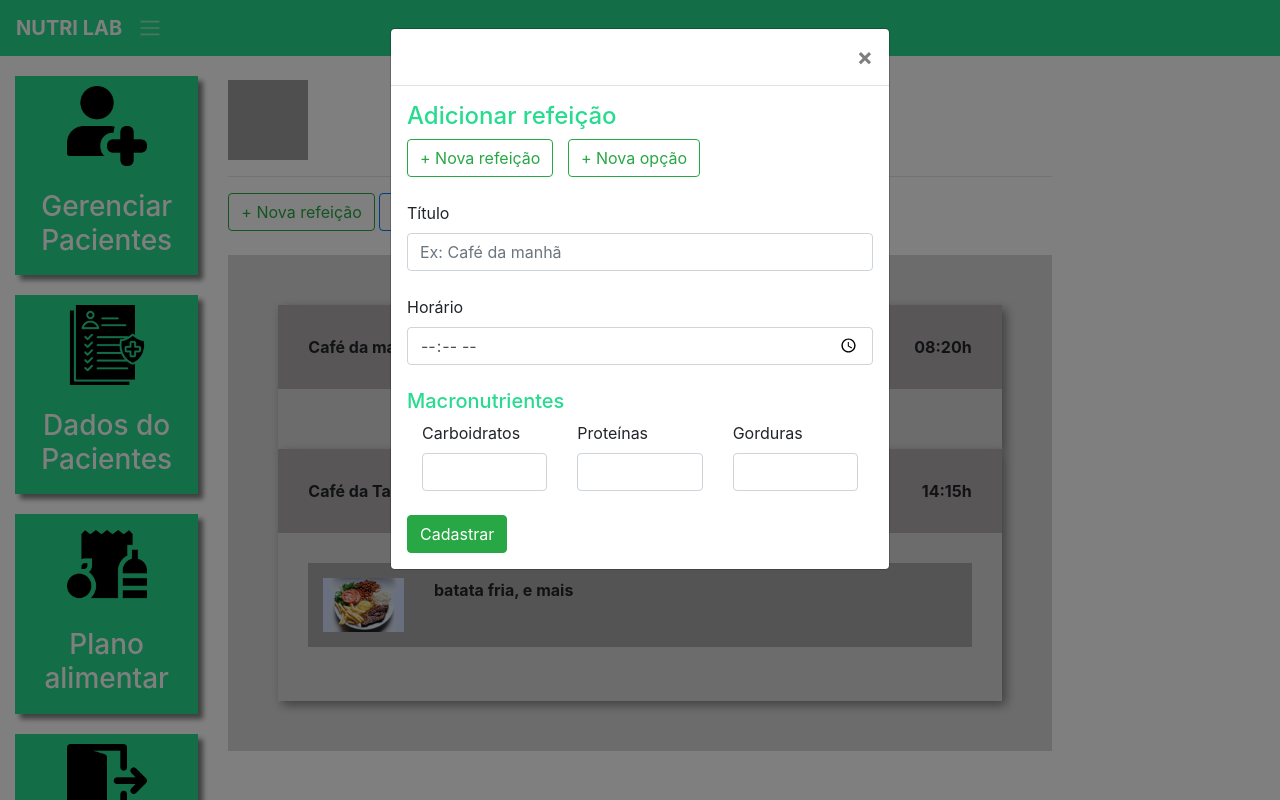
After one commit to ricardoramospereira/nutri, a Django app: page /plano_alimentar/1/ in a window 1280 px wide, after a click on "+ Nova refeição". The commit adds this page. Run offline with Django 4.2, Linux system fonts and the light colour scheme; a user stored in the database is signed in; data comes from the database, SQL or seed files in the repository; both versions use the stored data as it was after the commit; grey boxes are pictures that could not be loaded.

Commit message:
dados_alimentação

```diff
--- a/autenticacao/views.py
+++ b/autenticacao/views.py
@@ -66,7 +66,7 @@ def logar(request):
         return redirect('/auth/logar')
     else:
         auth.login(request, usuario)
-        return redirect('/')
+        return redirect('/pacientes')
 
 def sair(request):
     auth.logout(request)
--- a/core/urls.py
+++ b/core/urls.py
@@ -16,8 +16,12 @@ Including another URLconf
 from django.contrib import admin
 from django.urls import path, include
 
+from django.conf import settings
+from django.conf.urls.static import static
+
 urlpatterns = [
     path("admin/", admin.site.urls),
     path("auth/", include('autenticacao.urls')),
     path("", include('plataforma.urls')),
-]
+
+]  + static(settings.MEDIA_URL, document_root=settings.MEDIA_ROOT)
--- /dev/null
+++ b/plataforma/templates/plano_alimentar.html
@@ -0,0 +1,177 @@
+{% extends 'base_plataforma.html' %}
+{% load static %}
+{% block 'plataforma' %}
+{% if messages %}
+<br>
+{% for message in messages %}
+<div class="alert {{message.tags}}">
+{{message}}
+</div>
+{% endfor %}
+{% endif %}
+<br>
+<div class="row">
+    <div class="col-md-3">
+        {% if paciente.sexo == "M"%}
+        <img src="{% static 'plataforma/img/homem.png' %}" width="80" height="80">
+        {% else %}
+        <img src="{% static 'plataforma/img/feminino.png' %}" width="80" height="80">
+        {% endif %}
+    </div>
+    <div class="col-md-3 dados descricao">
+        <h4>{{paciente.nome}}</h4>
+        <h6>{{paciente.idade}} Anos</h6>
+    </div>
+</div>
+<hr>
+<button type="button" class="btn btn-outline-success" data-toggle="modal" data-target="#modal">
++ Nova refeição
+</button>
+<button type="button" class="btn btn-outline-primary">
+Exportar refeição
+</button>
+<br>
+<br>
+<div class="fundo-alimentar">
+
+    {% for re in refeicao %}
+        <div class="refeicao">
+            <div class="head-refeicao">
+                <span>{{re.titulo}}</span>
+                <span style="float: right;">{{re.horario}}h</span>
+            </div>
+            <div class="body-refeicao">
+
+                {% for o1 in opcao %}
+                    {% if o1.refeicao == re%}
+                        <div class="opcao">
+                            <div class="row">
+                                <div class="col-md-2">
+                                    <img width="100%" src="{{o1.imagem.url}}">
+                                </div>
+                                <div class="col-md-10">
+                                {{o1.descricao}}
+                                </div>
+                            </div>
+                        </div>
+                        <br>
+                    {% endif %}
+                {% endfor %}
+
+            </div>
+        </div>
+    {% endfor %}
+
+</div>
+<div class="modal fade" id="modal" tabindex="-1" role="dialog" aria-labelledby="exampleModalLabel" aria-hidden="true">
+    <div class="modal-dialog" role="document">
+        <div class="modal-content">
+            <div class="modal-header">
+                <button type="button" class="close" data-dismiss="modal" aria-label="Close">
+                <span aria-hidden="true">&times;</span>
+                </button>
+            </div>
+
+            <div class="modal-body">
+                <h4 class="titulo">Adicionar refeição</h4>
+                <button type="button" onclick="exibe_refeicao()" class="btn btn-outline-success">
+                + Nova refeição
+                </button>
+                <button style="margin-left: 10px;" onclick="exibe_opcao()" type="button" class="btn btn-outline-success" >
+                + Nova opção
+                </button>
+                <br>
+                <br>
+                <div id="form-refeicao" style="display: block;">
+                    <form action="{% url 'refeicao' paciente.id %}" method="POST">{% csrf_token %}
+                        <label for="validationServerUsername">Título</label>
+                        <div class="input-group">
+                            <input type="text" class="form-control" placeholder="Ex: Café da manhã" name="titulo">
+                        </div>
+                        <br>
+                        <label for="validationServerUsername">Horário</label>
+                        <div class="input-group">
+                            <input type="time" class="form-control" placeholder="-" name="horario">
+                        </div>
+                        <br>
+                        <h5 class="titulo">Macronutrientes</h5>
+                        <div class="container">
+                            <div class="row">
+                                <div class="col-md-4">
+                                    <label for="validationServerUsername">Carboidratos</label>
+                                    <div class="input-group">
+                                        <input type="text" class="form-control" placeholder="" name="carboidratos">
+                                    </div>
+                                </div>
+                                <div class="col-md-4">
+                                    <label for="validationServerUsername">Proteínas</label>
+                                    <div class="input-group">
+                                        <input type="text" class="form-control" placeholder="" name="proteinas">
+                                    </div>
+                                </div>
+                                <div class="col-md-4">
+                                    <label for="validationServerUsername">Gorduras</label>
+                                    <div class="input-group">
+                                        <input type="text" class="form-control" placeholder="" name="gorduras">
+                                    </div>
+                                </div>
+                            </div>
+                        </div>
+                        <br>
+                        <input type="submit" value="Cadastrar" class="btn btn-success">
+                    </form>
+                </div>
+
+                <div id="form-opcao" style="display: none;">
+                    <form action="{% url 'opcao' paciente.id %}" method="POST" enctype='multipart/form-data'>{% csrf_token %}
+                        <label for="validationServerUsername">Selecione a refeição</label>
+                        <div class="input-group">
+                            <select class="form-control" name="refeicao">
+
+                                {% for re in refeicao %}
+                                 <option value="{{re.id}}">{{re.titulo}}</option>
+                                {% endfor %}
+
+                            </select>
+                        </div>
+                        <br>
+                        <label for="validationServerUsername">Imagem</label>
+                        <div class="input-group">
+                            <input type="file" class="form-control" placeholder="" name="imagem">
+                        </div>
+                        <br>
+                        <label for="validationServerUsername">Descrição</label>
+                        <div class="input-group">
+                            <textarea class="form-control" name='descricao'>
+                            </textarea>
+                        </div>
+                        <br>
+                        <input type="submit" value="Cadastrar" class="btn btn-success">
+                    </form>
+                </div>
+                </form>
+            </div>
+        </div>
+    </div>
+</div>
+
+
+<script>
+    function exibe_refeicao(){
+    const form_refeicao = document.getElementById('form-refeicao')
+    const form_opcao = document.getElementById('form-opcao')
+    form_refeicao.style.display = "block"
+    form_opcao.style.display = "none"
+    }
+
+
+    function exibe_opcao(){
+    const form_refeicao = document.getElementById('form-refeicao')
+    const form_opcao = document.getElementById('form-opcao')
+    form_refeicao.style.display = "none"
+    form_opcao.style.display = "block"
+    }
+    </script>
+
+
+{% endblock%}
--- a/plataforma/urls.py
+++ b/plataforma/urls.py
@@ -5,7 +5,13 @@ urlpatterns = [
     path("pacientes/", views.pacientes, name='pacientes'),
     path('dados_paciente/', views.dados_paciente_listar, name="dados_paciente_listar"),
     path('dados_paciente/<str:id>/', views.dados_paciente, name="dados_paciente"),
-    path('grafico_peso/<str:id>/', views.grafico_peso, name="grafico_peso")
+    path('grafico_peso/<str:id>/', views.grafico_peso, name="grafico_peso"),
+    path('plano_alimentar_listar/', views.plano_alimentar_listar, name="plano_alimentar_listar"),
+    path('plano_alimentar/<str:id>/', views.plano_alimentar, name="plano_alimentar"),
+    path('refeicao/<str:id_paciente>/', views.refeicao, name="refeicao"),
+    path('opcao/<str:id_paciente>/', views.opcao, name="opcao"),
 
+    ###########pdf
+    #path('gerar_ref/', views.gerar_ref, name='gerar_ref'),
 
 ]
--- a/plataforma/views.py
+++ b/plataforma/views.py
@@ -3,7 +3,7 @@ from django.http import HttpResponse,JsonResponse
 from django.contrib.auth.decorators import login_required
 from django.contrib import messages
 from django.contrib.messages import constants
-from .models import Pacientes, DadosPaciente
+from .models import Pacientes, DadosPaciente, Refeicao, Opcao
 from datetime import datetime
 
 # Create your views here.
@@ -113,3 +113,65 @@ def grafico_peso(request, id):
             'labels': labels}
 
     return JsonResponse(data)
+
+def plano_alimentar_listar(request):
+    if request.method == "GET":
+        pacientes = Pacientes.objects.filter(nutri=request.user)
+        return render(request, 'plano_alimentar_listar.html', {'pacientes': pacientes})
+
+def plano_alimentar(request, id):
+    paciente = get_object_or_404(Pacientes, id=id)
+    if not paciente.nutri == request.user:
+        messages.add_message(request, constants.ERROR, 'Esse paciente não é seu')
+        return redirect('/plano_alimentar_listar/')
+
+    if request.method == "GET":
+        r1 = Refeicao.objects.filter(paciente=paciente).order_by('horario')
+        opcao = Opcao.objects.all()
+        return render(request, 'plano_alimentar.html', {'paciente': paciente, 'refeicao':r1, 'opcao': opcao})
+
+        #return render(request, 'plano_alimentar.html', {'paciente': paciente})
+
+
+def refeicao(request, id_paciente):
+    paciente = get_object_or_404(Pacientes, id=id_paciente)
+    if not paciente.nutri == request.user:
+        messages.add_message(request, constants.ERROR, 'Esse paciente não é seu')
+        return redirect('/dados_paciente/')
+
+    if request.method == "POST":
+        titulo = request.POST.get('titulo')
+        horario = request.POST.get('horario')
+        carboidratos = request.POST.get('carboidratos')
+        proteinas = request.POST.get('proteinas')
+        gorduras = request.POST.get('gorduras')
+
+        r1 = Refeicao(paciente=paciente,
+                      titulo=titulo,
+                      horario=horario,
+                      carboidratos=carboidratos,
+                      proteinas=proteinas,
+                      gorduras=gorduras)
+        r1.save()
+        messages.add_message(request, constants.SUCCESS, 'Refeição cadastrada com sucesso')
+        return redirect(f'/plano_alimentar/{id_paciente}')
+
+
+def opcao(request, id_paciente):
+    if request.method == "POST":
+        id_refeicao = request.POST.get('refeicao')
+        imagem = request.FILES.get('imagem')
+        descricao = request.POST.get("descricao")
+
+        o1 = Opcao(refeicao_id=id_refeicao,
+                   imagem=imagem,
+                   descricao=descricao)
+
+        o1.save()
+
+        messages.add_message(request, constants.SUCCESS, 'Opcao cadastrada com sucesso')
+        return redirect(f'/plano_alimentar/{id_paciente}')
+
+################ gerar pdf
+def gerar_ref(request, identificador):
+    pass
--- a/templates/base_plataforma.html
+++ b/templates/base_plataforma.html
@@ -4,6 +4,8 @@
 
 {% block 'head' %}
     <link rel="stylesheet" href="{% static 'plataforma/css/style.css' %}">
+    <link rel="stylesheet" href="{% static 'plataforma/css/plano_alimentar.css' %}">
+
 {% endblock %}
 
 {% block 'body' %}
@@ -27,12 +29,21 @@
                             <h3>Dados do Pacientes</h3>
                         </div>
                     </a>
-                    <a href="#" class="link-lateral">
+                    <a href="{% url 'plano_alimentar_listar' %}" class="link-lateral">
                         <div class="card-lateral">
                             <img src="{% static 'plataforma/img/entrega-de-alimentos.png' %}" width="80" height="80">
                             <br>
                             <br>
                             <h3>Plano alimentar</h3>
+                        </div>
+                    </a>
+
+                    <a href="{% url 'sair' %}" class="link-lateral">
+                        <div class="card-lateral">
+                            <img src="{% static 'plataforma/img/sair.png' %}" width="80" height="80">
+                            <br>
+                            <br>
+                            <h3>Sair</h3>
                         </div>
                     </a>
 
--- /dev/null
+++ b/templates/static/plataforma/css/plano_alimentar.css
@@ -0,0 +1,20 @@
+.fundo-alimentar{
+    background-color: #D9D9D9;
+    padding: 50px;
+    }
+    .refeicao{
+    box-shadow: 4px 4px 10px gray;
+    }
+    .head-refeicao{
+    background-color: #B0ACAC;
+    padding: 30px;
+    font-weight: bold;
+    }
+    .body-refeicao{
+    padding: 30px;
+    font-weight: bold;
+    }
+    .opcao{
+    background-color: #A8A8A8;
+    padding: 15px;
+    }
```
Also changed, not shown: plataforma/admin.py (+9 -1 lines), plataforma/models.py (+20 -0 lines), plataforma/templates/plano_alimentar_listar.html (added, +35 -0 lines), db.sqlite3, media/opcao/mesa-cafe-manha.webp (added), media/opcao/mesa-cafe-manha_nm9uluf.webp (added), media/opcao/refeicao.webp (added), media/opcao/refeicao_0i7GWIG.webp (added), media/opcao/refeicao_ZznzRT1.webp (added), media/opcao/refeicao_sSiHpS4.webp (added), plataforma/migrations/0003_refeicao_opcao.py (added), templates/static/plataforma/img/sair.png (added).
